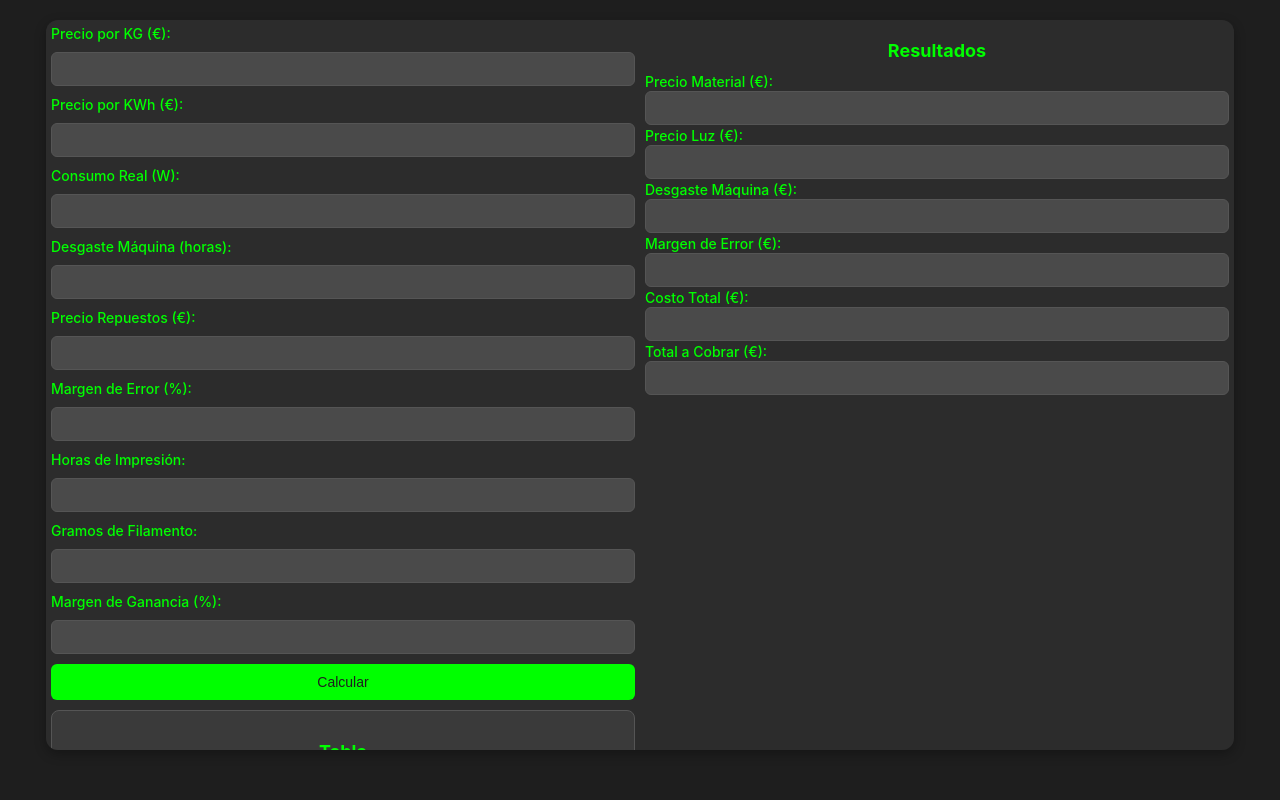
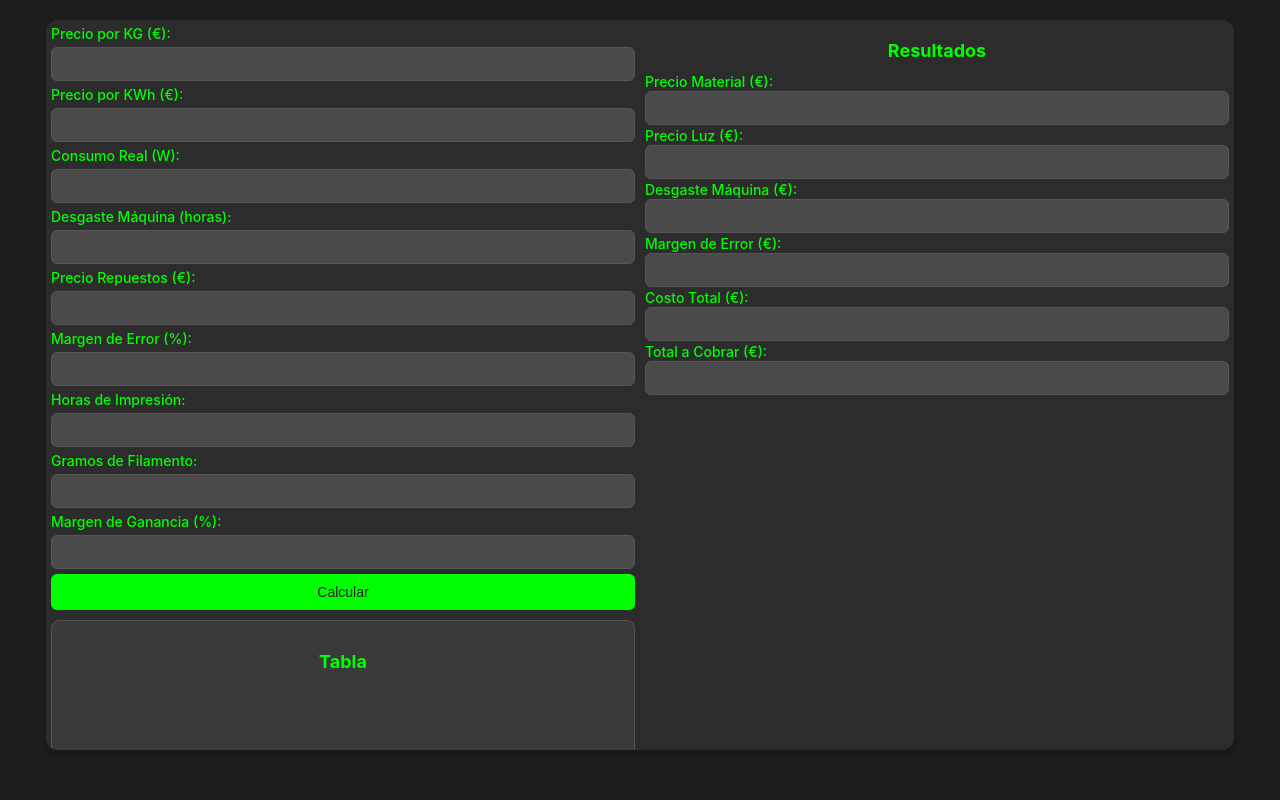
Before and after one commit to tuas/calculadora-3d, a plain HTML site: page index.html in a window 1280 px wide. Drawn offline with Linux system fonts and the light colour scheme.

Commit message:
Update styles.css

```diff
--- a/styles.css
+++ b/styles.css
@@ -31,7 +31,7 @@ body {
 form {
     display: flex;
     flex-direction: column;
-    gap: 10px; /* Espacio reducido entre elementos */
+    gap: 5px; /* Espacio reducido entre elementos */
 }
 
 label {
```
